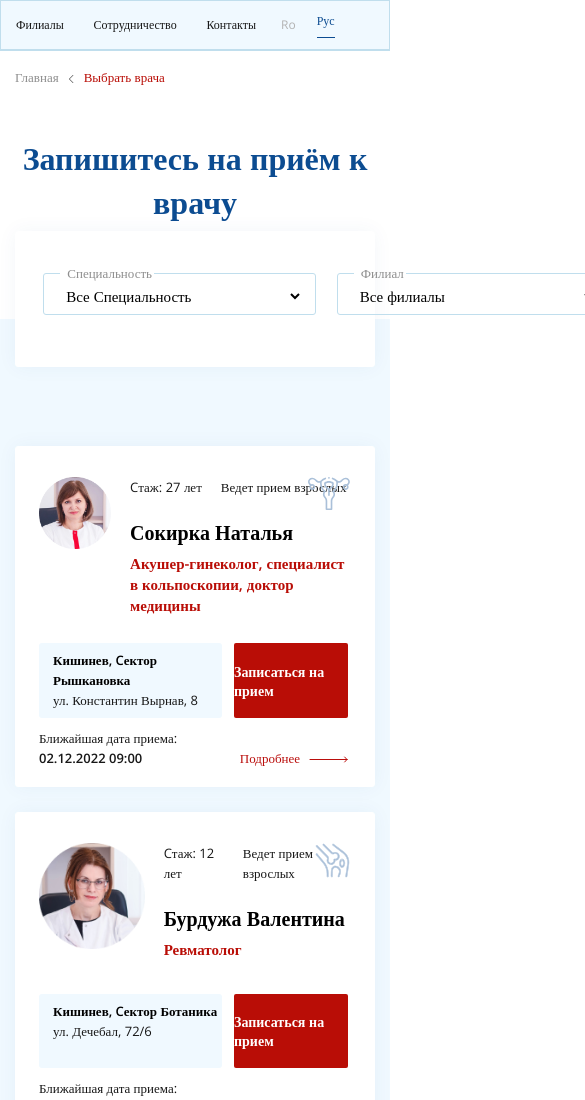
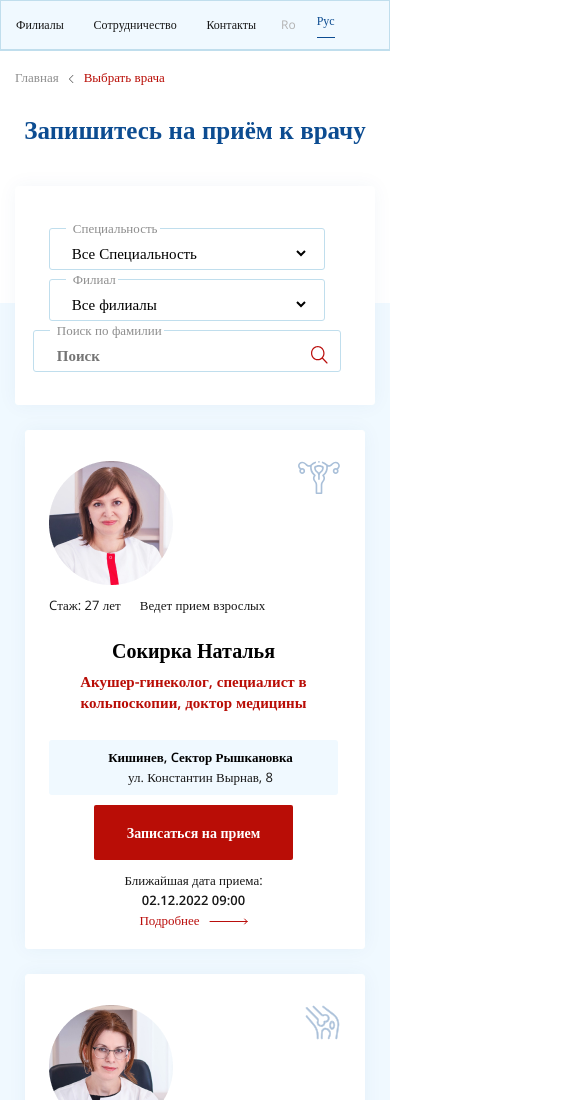
Before and after one commit to DarkKingston/alphamed, a website: page docs/doctors.html in a window 390 px wide. Shown: the top 1100 px of the page, 585 px wide, since content can reach past the window. Drawn offline with nearby package versions, Linux system fonts and the light colour scheme.

Commit message:
made responsive file doctors html

```diff
--- /dev/null
+++ b/docs/scss/media/_media-doctors.scss
@@ -0,0 +1,56 @@
+@media(max-width: 1200px){
+    .doctors__wrapper__box{
+        max-width: 550px;
+    }
+    .doctors__wrapper{
+        justify-content: center;
+    }
+}
+
+@media(max-width: 900px){
+    .record__wrapper__title{
+        font-size: 28px;
+        line-height: 30px;
+    }
+    .record{
+        margin-top: 30px;
+    }
+    .record__wrapper__box{
+        top: 70px;
+        display: flex;
+        flex-direction: column;
+        align-items: center;
+    }
+    .doctors{
+        margin-top: 160px;
+        padding-bottom: 40px;
+    }
+}
+
+@media(max-width: 590px){
+    .record__wrapper__title{
+        font-size: 25px;
+        line-height: 27px;
+    }
+    .doctors__wrapper__box__item{
+        flex-direction: column;
+        text-align: center;
+        justify-content: center;
+    }
+    .doctors__wrapper__box__item__link{
+        margin: 0 auto;
+    }
+    .doctors__wrapper__box__item__btn{
+        margin: 0 auto;
+        margin-top: 10px;
+    }
+    .doctors__wrapper__box {
+        max-width: 340px;
+    }
+    .doctors__wrapper__box__item__content{
+        text-align: center;
+    }
+    .doctors__wrapper__box__item__content__experience{
+        margin-top: 10px;
+    }
+}
--- a/docs/scss/style.scss
+++ b/docs/scss/style.scss
@@ -14,3 +14,4 @@
 @import 'media/media-header';
 @import 'media/media-footer';
 @import 'media/media-index';
+@import 'media/media-doctors';
```
Also changed, not shown: docs/css/style.min.css.
